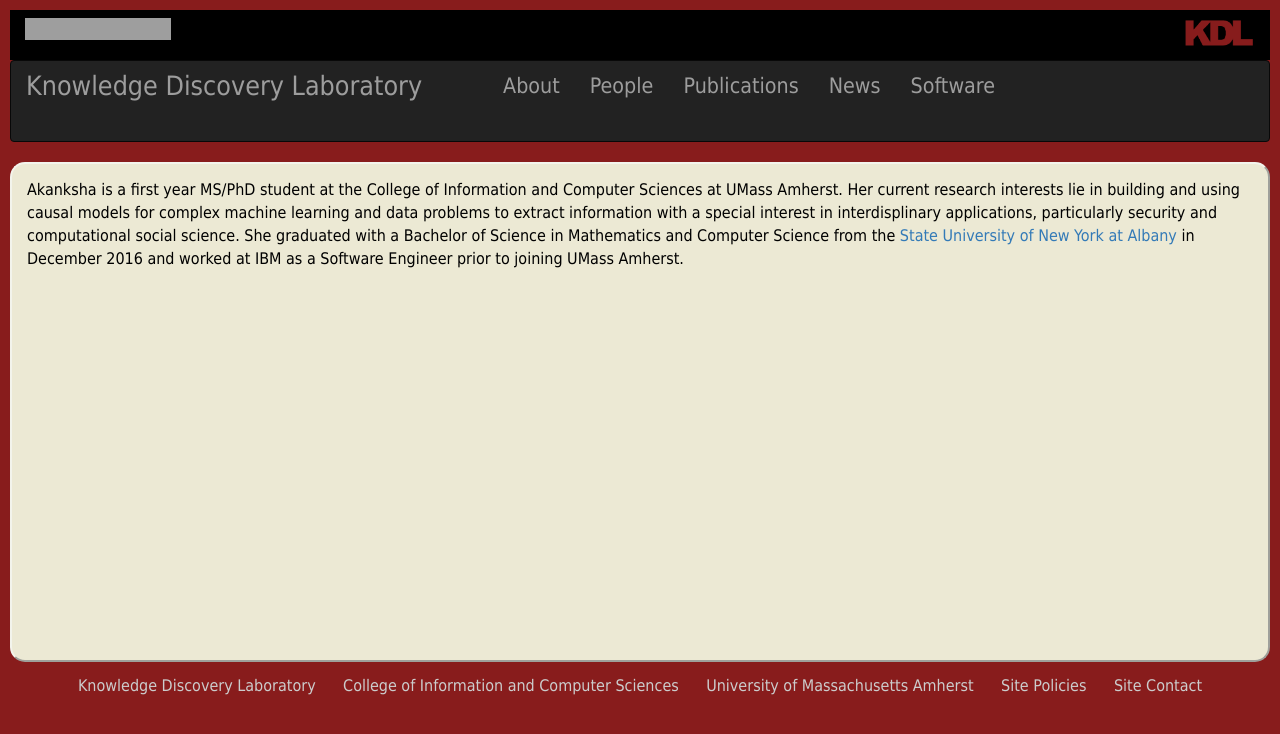
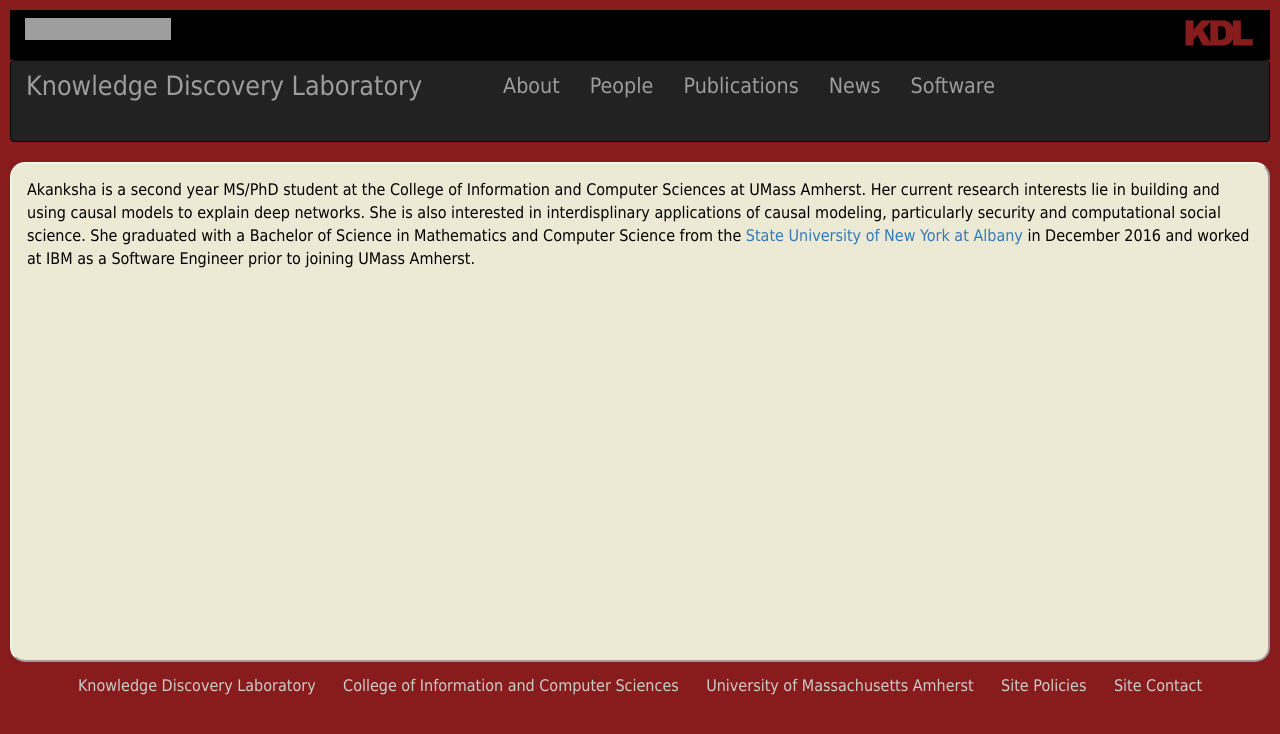
Before and after one commit to KDL-umass/kdl-umass.github.io, a Jekyll site: the page built from _people/atrey.md, in a window 1280 px wide. Shown: the top 734 px of the page. Built offline with Jekyll 4.4.1, drawn with Linux system fonts in a browser that asks for light colours; nearby versions of some CDN libraries; comment, search, counter and statistics services are not loaded; grey boxes are pictures that could not be loaded.

Commit message:
updating my bio

```diff
--- a/_people/atrey.md
+++ b/_people/atrey.md
@@ -3,11 +3,9 @@
 publish: true
 name: Akanksha Atrey
 role: Graduate Student
-hastitle: true
-title: Research Assistant
 thumbnail: images/atrey.png
 webpage: http://www.cs.umass.edu/~aatrey
 email: aatrey@cs.umass.edu
 ---
 
-Akanksha is a first year MS/PhD student at the College of Information and Computer Sciences at UMass Amherst. Her current research interests lie in building and using causal models for complex machine learning and data problems to extract information with a special interest in interdisplinary applications, particularly security and computational social science. She graduated with a Bachelor of Science in Mathematics and Computer Science from the [State University of New York at Albany](www.albany.edu) in December 2016 and worked at IBM as a Software Engineer prior to joining UMass Amherst.
+Akanksha is a second year MS/PhD student at the College of Information and Computer Sciences at UMass Amherst. Her current research interests lie in building and using causal models to explain deep networks. She is also interested in interdisplinary applications of causal modeling, particularly security and computational social science. She graduated with a Bachelor of Science in Mathematics and Computer Science from the [State University of New York at Albany](www.albany.edu) in December 2016 and worked at IBM as a Software Engineer prior to joining UMass Amherst.
```
